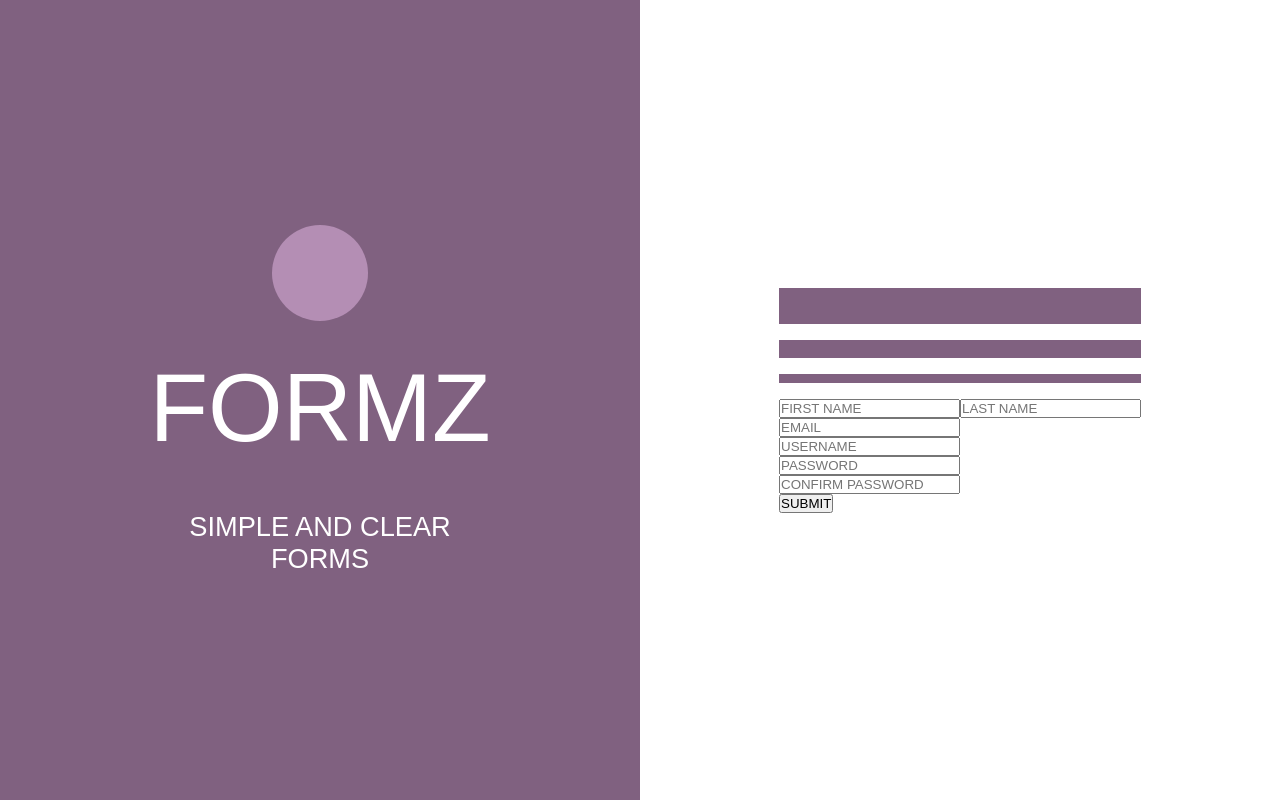
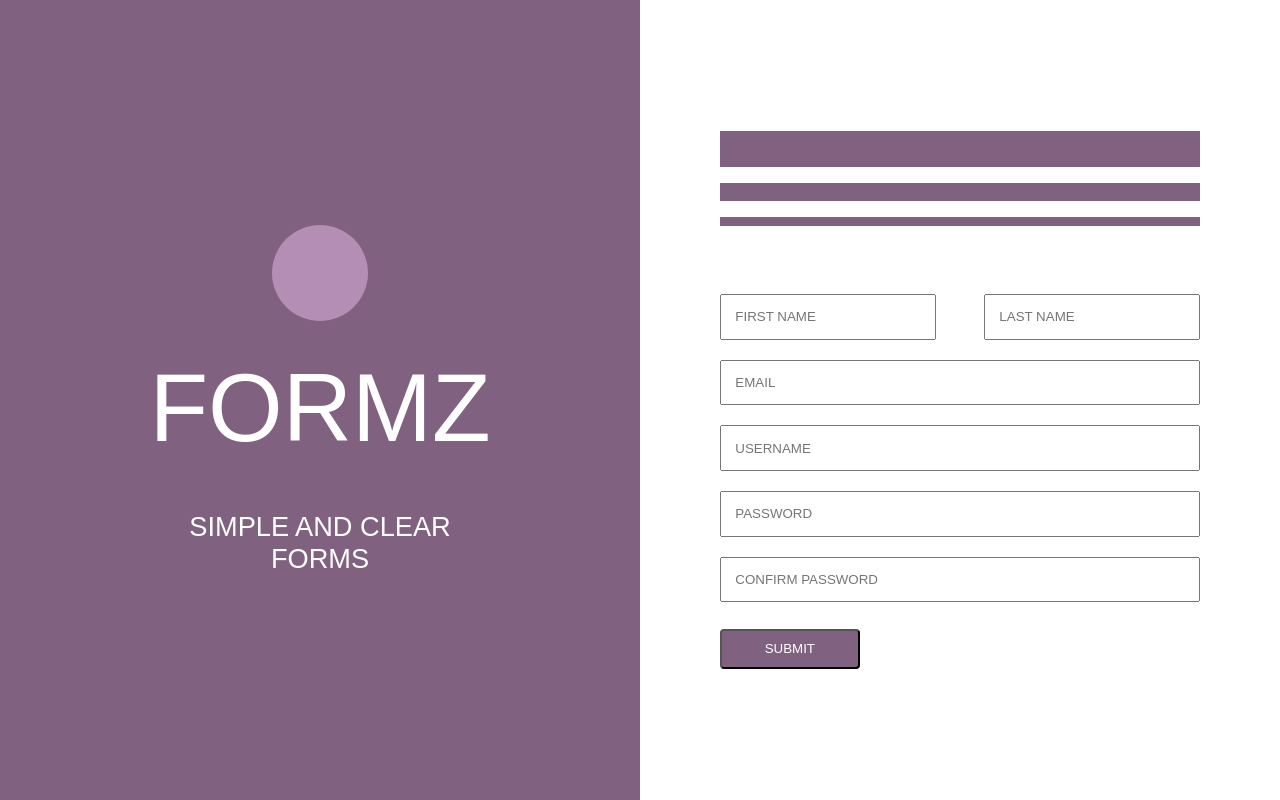
Before and after one commit to kingdraxx/formz, a plain HTML site: page src/start/index.html in a window 1280 px wide. Drawn offline with Linux system fonts and the light colour scheme.

Commit message:
styled page 2

```diff
--- a/src/start/css/style.css
+++ b/src/start/css/style.css
@@ -66,4 +66,37 @@
 
 .name-flex {
   display: flex;
+  justify-content: space-between;
 }
+
+.name-flex .form-group {
+  width: 45%;
+}
+
+.form-wrap .form-group input {
+  padding: 1em;
+  width: 100%;
+  margin-top: 1.5em;
+  /* padding-left: 25px; */
+  color: rgb(128, 97, 128);
+}
+
+.page-right {
+  width: 75%;
+}
+
+.form-wrap {
+  margin-top: 3em;
+}
+
+.btn {
+  padding: 0.8em 3.2em;
+  background-color: rgb(128, 97, 128);
+  color: white;
+}
+
+button {
+  margin-top: 2em;
+  border-radius: 4px;
+  text-decoration: white;
+}
--- a/src/start/index.html
+++ b/src/start/index.html
@@ -14,16 +14,15 @@
       <div id="page-flex-left">
         <div class="page-left">
           <div class="dot"></div>
-        <div class="formz">
-          FORMZ
-        </div>
+          <div class="formz">FORMZ</div>
           <div class="simple">
-          SIMPLE AND CLEAR <br> FORMS
+            SIMPLE AND CLEAR <br />
+            FORMS
           </div>
         </div>
       </div>
       <div id="page-flex-right">
-        <div class="page-left">
+        <div class="page-right">
           <div class="line1"></div>
           <div class="line2"></div>
           <div class="line3"></div>
@@ -31,25 +30,55 @@
             <form id="form">
               <div class="name-flex">
                 <div class="form-group">
-              <input type="text" placeholder="FIRST NAME" name="Name" id="name" />
+                  <input
+                    type="text"
+                    placeholder="FIRST NAME"
+                    name="name"
+                    id="name"
+                  />
                 </div>
                 <div class="form-group">
-              <input type="text" placeholder="LAST NAME" name="Name" id="name" />
+                  <input
+                    type="text"
+                    placeholder="LAST NAME"
+                    name="name"
+                    id="name"
+                  />
                 </div>
               </div>
               <div class="form-group">
-              <input type="email" placeholder="EMAIL" name="email" id="email" />
+                <input
+                  type="email"
+                  placeholder="EMAIL"
+                  name="email"
+                  id="email"
+                />
               </div>
               <div class="form-group">
-              <input type="tel" placeholder="USERNAME" name="phone" id="phone" />
+                <input
+                  type="tel"
+                  placeholder="USERNAME"
+                  name="phone"
+                  id="phone"
+                />
               </div>
               <div class="form-group">
-              <input type="tel" placeholder="PASSWORD" name="phone" id="phone" />
+                <input
+                  type="tel"
+                  placeholder="PASSWORD"
+                  name="phone"
+                  id="phone"
+                />
               </div>
               <div class="form-group">
-              <input type="tel" placeholder="CONFIRM PASSWORD" name="phone" id="phone" />
+                <input
+                  type="tel"
+                  placeholder="CONFIRM PASSWORD"
+                  name="phone"
+                  id="phone"
+                />
               </div>
-            <button type="submit" class="btnn">SUBMIT</button>
+              <button type="submit" class="btn">SUBMIT</button>
             </form>
           </div>
         </div>
```
Lines whose indentation alone changed are shown as unchanged.
